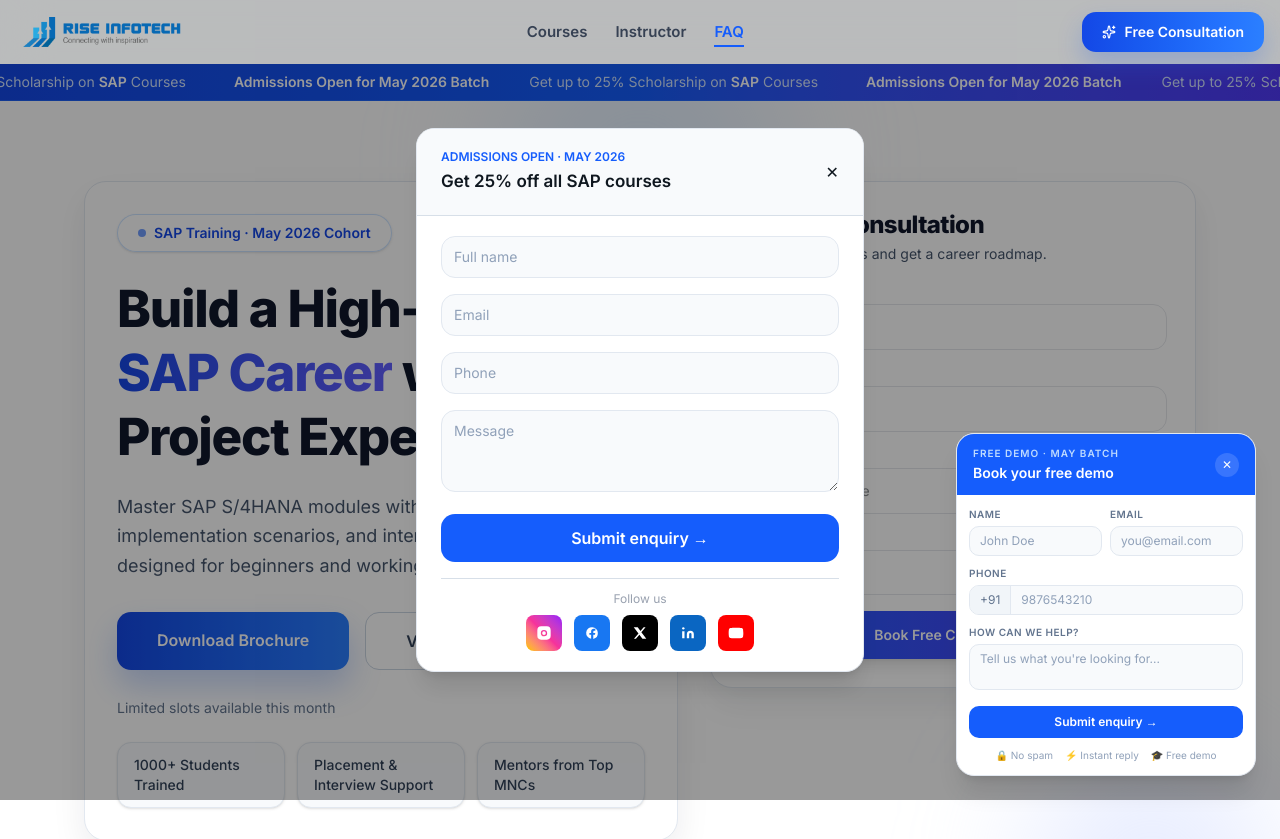
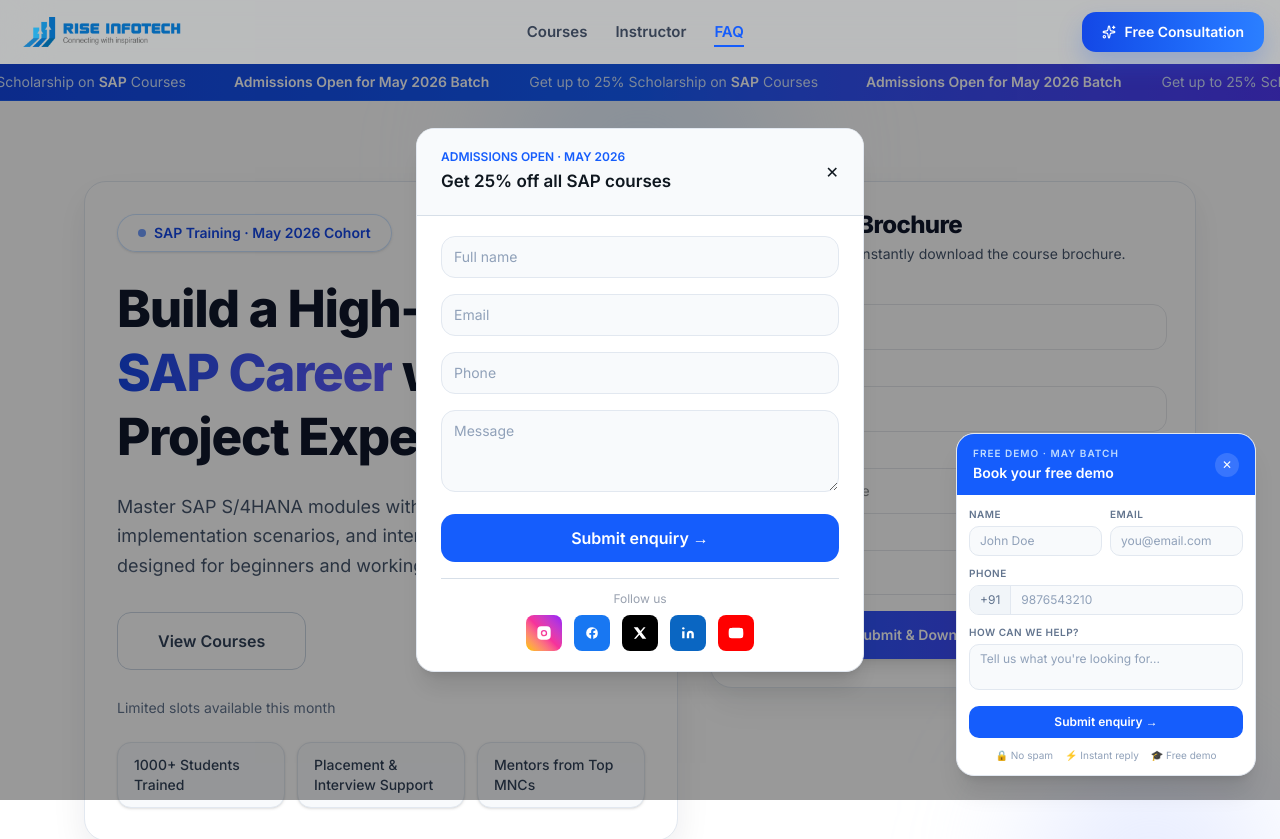
Before and after one commit to Nandita2002/sap-landing-page, a Next.js app: page / in a window 1280 px wide. Shown: the top 839 px of the page. Built offline with nearby package versions, Linux system fonts and the light colour scheme.

Commit message:
Require form submission before brochure download
Co-authored-by: Nandita Mahesh <Nandita2002@users.noreply.github.com>

```diff
--- a/components/Hero.tsx
+++ b/components/Hero.tsx
@@ -72,6 +72,12 @@ export default function Hero() {
 
       if (data.status === "success") {
         setSuccess(true);
+        const brochureLink = document.createElement("a");
+        brochureLink.href = "/brochure.pdf";
+        brochureLink.download = "Rise-Infotech-SAP-Brochure.pdf";
+        document.body.appendChild(brochureLink);
+        brochureLink.click();
+        document.body.removeChild(brochureLink);
         setForm({ name: "", email: "", phone: "", course: "" });
       } else {
         alert("Error: " + (data.message || "Please try again."));
@@ -121,14 +127,6 @@ export default function Hero() {
             </p>
 
             <div className="flex flex-col sm:flex-row gap-3 sm:gap-4 justify-center lg:justify-start mb-6 sm:mb-7">
-              <a
-                href="/brochure.pdf"
-                download
-                className="w-full sm:w-auto px-7 sm:px-10 py-3.5 sm:py-4 rounded-xl text-center text-white font-semibold text-sm sm:text-base shadow-[0_16px_32px_rgba(37,99,235,0.25)] bg-gradient-to-r from-blue-700 to-blue-500 hover:from-blue-800 hover:to-blue-600 active:scale-95 transition-all duration-200"
-              >
-                Download Brochure
-              </a>
-
               <button
                 onClick={scrollToCourses}
                 className="w-full sm:w-auto px-7 sm:px-10 py-3.5 sm:py-4 rounded-xl border border-slate-300 bg-white/90 text-slate-700 font-semibold text-sm sm:text-base hover:bg-white active:scale-95 transition"
@@ -158,16 +156,16 @@ export default function Hero() {
           <div className="bg-white rounded-3xl shadow-[0_14px_34px_rgba(15,23,42,0.08)] p-5 md:p-6 lg:p-7 border border-slate-200">
             <div className="mb-4">
               <h2 className="text-xl md:text-2xl font-extrabold tracking-tight text-slate-900 leading-tight">
-                Get Free Consultation
+                Download Brochure
               </h2>
               <p className="text-slate-600 mt-1 text-sm">
-                Talk to SAP experts and get a career roadmap.
+                Fill your details to instantly download the course brochure.
               </p>
             </div>
 
             {success && (
               <div className="mb-4 p-3 bg-green-50 text-green-700 rounded-lg text-center text-sm font-medium">
-                Submitted successfully! Our team will contact you shortly.
+                Submitted successfully! Your brochure download has started.
               </div>
             )}
 
@@ -247,7 +245,7 @@ export default function Hero() {
                 disabled={loading}
                 className="mt-1 w-full py-3.5 rounded-xl text-white font-semibold text-sm shadow-lg bg-gradient-to-r from-blue-600 to-indigo-600 hover:from-blue-700 hover:to-indigo-700 transition-all duration-200 active:scale-[0.98] disabled:opacity-60"
               >
-                {loading ? "Submitting..." : "Book Free Consultation"}
+                {loading ? "Submitting..." : "Submit & Download Brochure"}
               </button>
             </form>
           </div>
```
